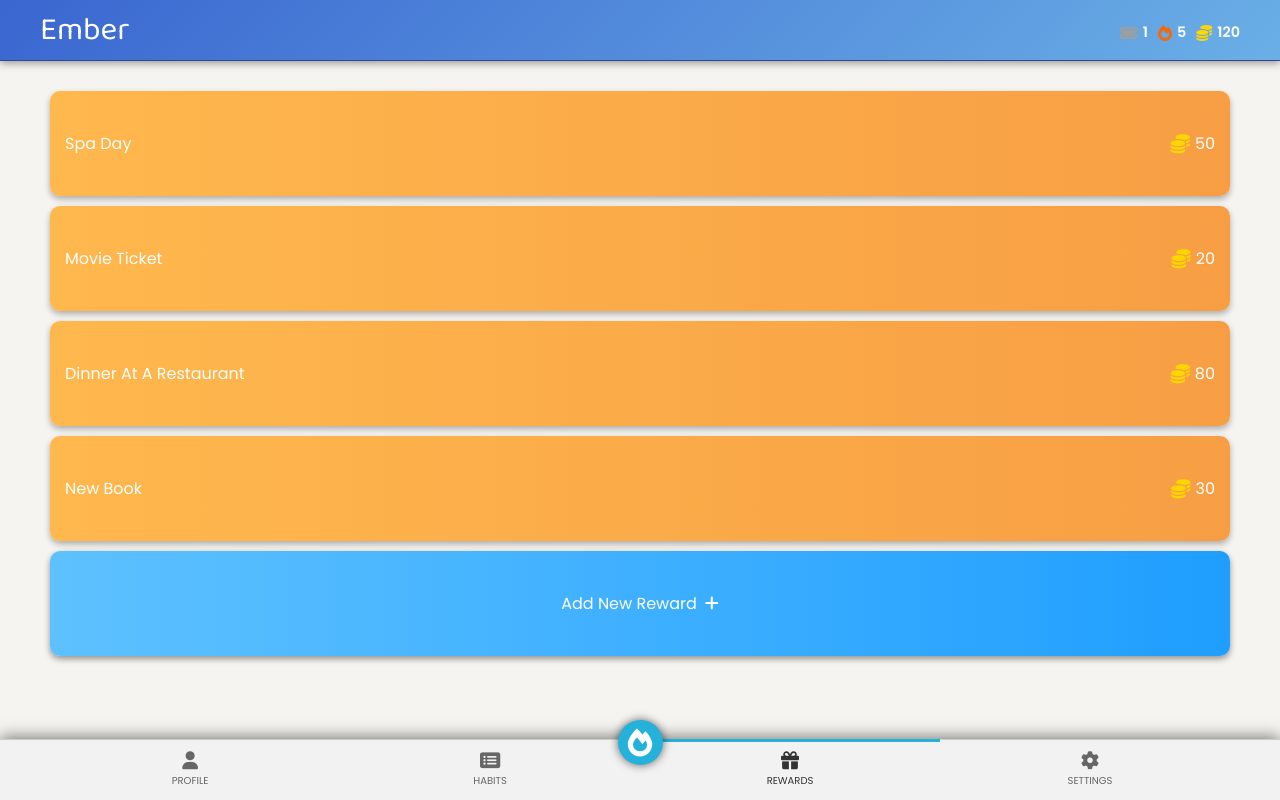
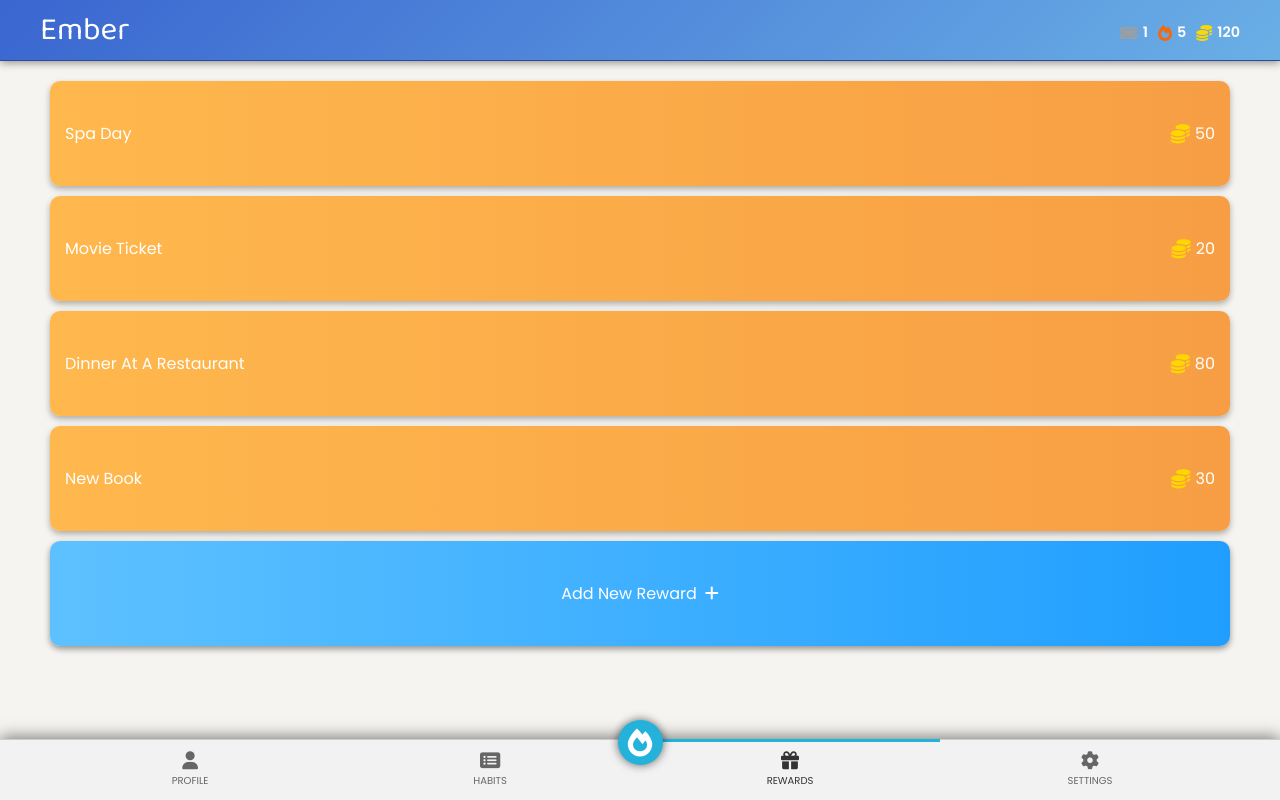
Before and after one commit to joseph-johnson27001/habit-spinner, a Vue app: page /rewards in a window 1280 px wide. Built offline with nearby package versions, Linux system fonts and the light colour scheme.

Commit message:
Rewards list matches habit layout

```diff
--- a/src/views/RewardsPage.vue
+++ b/src/views/RewardsPage.vue
@@ -53,8 +53,4 @@ export default {
 .rewards-page {
   padding: 0px 10px 60px 10px;
 }
-
-.rewards-list {
-  margin-top: 20px;
-}
 </style>
```
